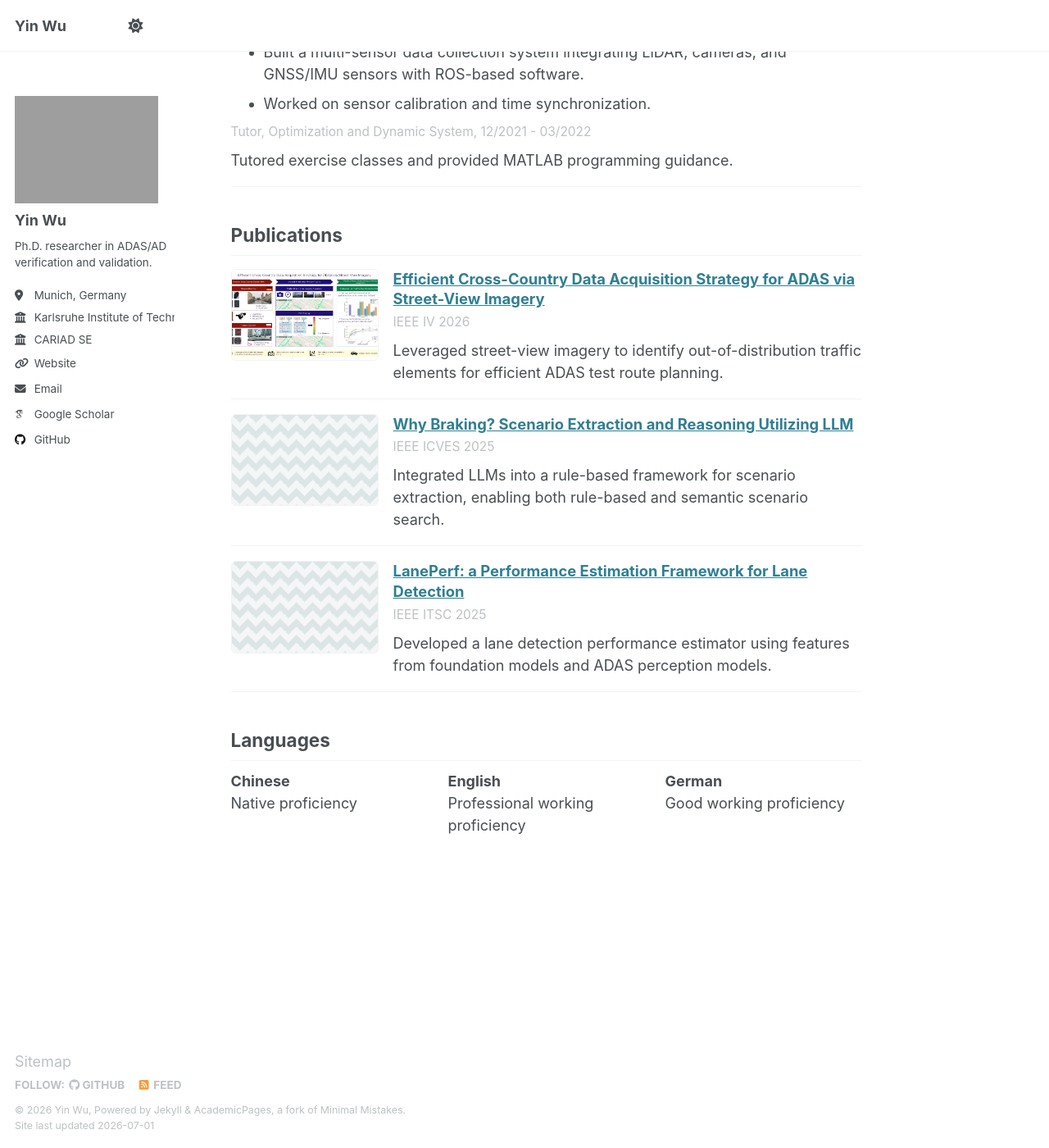
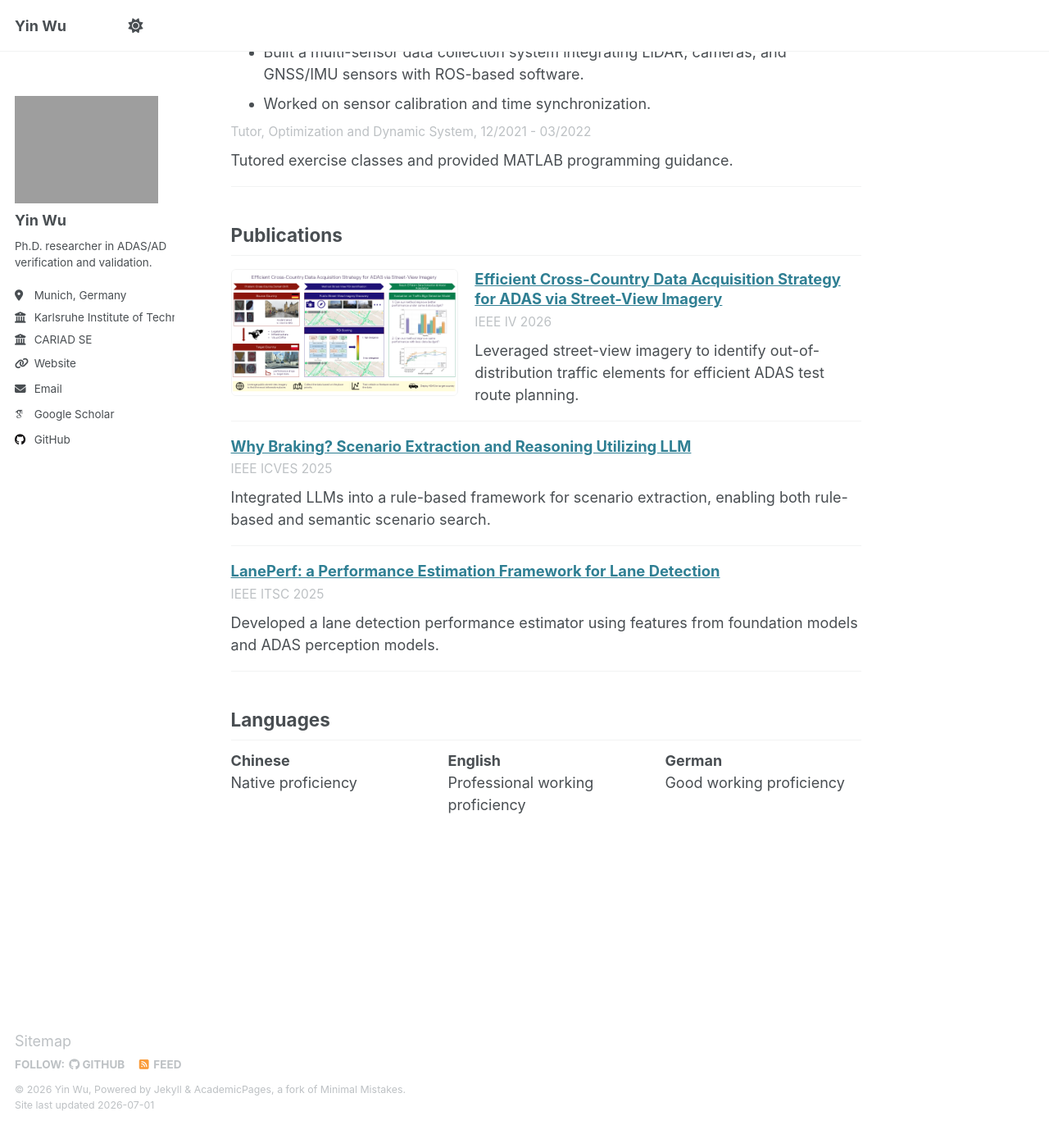
Before and after one commit to yinwu33/yinwu33.github.io, a Jekyll site: the page built from _pages/about.md, in a window 1280 px wide and 1400 px high, scrolled down 1916 px. Shown: the whole window at 82% size. Built offline with Jekyll 4.4.1, drawn with Linux system fonts in a browser that asks for light colours; some web fonts are replaced; after the commit the page ends 3291 px from its top, so only the background shows below that.

Commit message:
two columns

```diff
--- a/_pages/about.md
+++ b/_pages/about.md
@@ -115,7 +115,7 @@ redirect_from:
 
 <section class="home-section" id="publications">
   <h2>Publications</h2>
-  <article class="home-publication">
+  <article class="home-publication home-publication--with-media">
     <a class="home-publication__media" href="https://arxiv.org/pdf/2602.01836" aria-label="Efficient Cross-Country Data Acquisition Strategy for ADAS via Street-View Imagery">
       <img src="{{ '/images/publications/GraphicAbstract.png' | relative_url }}" alt="Graphic abstract for Efficient Cross-Country Data Acquisition Strategy for ADAS via Street-View Imagery" loading="lazy">
     </a>
@@ -126,7 +126,6 @@ redirect_from:
     </div>
   </article>
   <article class="home-publication">
-    <div class="home-publication__media home-publication__placeholder" aria-hidden="true"></div>
     <div class="home-publication__body">
       <h3><a href="https://arxiv.org/pdf/2507.15874">Why Braking? Scenario Extraction and Reasoning Utilizing LLM</a></h3>
       <p class="home-meta">IEEE ICVES 2025</p>
@@ -134,7 +133,6 @@ redirect_from:
     </div>
   </article>
   <article class="home-publication">
-    <div class="home-publication__media home-publication__placeholder" aria-hidden="true"></div>
     <div class="home-publication__body">
       <h3><a href="https://arxiv.org/pdf/2507.12894">LanePerf: a Performance Estimation Framework for Lane Detection</a></h3>
       <p class="home-meta">IEEE ITSC 2025</p>
--- a/assets/css/main.scss
+++ b/assets/css/main.scss
@@ -122,10 +122,10 @@
   border-bottom: 1px solid var(--global-border-color);
 }
 
-.home-publication {
+.home-publication--with-media {
   display: grid;
-  grid-template-columns: minmax(8rem, 10rem) minmax(0, 1fr);
-  gap: 1rem;
+  grid-template-columns: minmax(9.5rem, 36%) minmax(0, 1fr);
+  gap: 1rem 1.15rem;
   align-items: start;
 }
 
@@ -152,29 +152,23 @@
 .home-publication__media {
   display: block;
   width: 100%;
-  aspect-ratio: 16 / 10;
+  max-width: 18rem;
+  aspect-ratio: 16 / 9;
   overflow: hidden;
   border: 1px solid var(--global-border-color);
   border-radius: 6px;
-  background: #f4f6f7;
+  background: #fff;
+}
+
+.home-publication__body {
+  min-width: 0;
 }
 
 .home-publication__media img {
   display: block;
   width: 100%;
   height: 100%;
-  object-fit: cover;
-}
-
-.home-publication__placeholder {
-  background:
-    linear-gradient(135deg, rgba(47, 111, 109, 0.12) 25%, transparent 25%),
-    linear-gradient(225deg, rgba(47, 111, 109, 0.12) 25%, transparent 25%),
-    linear-gradient(315deg, rgba(47, 111, 109, 0.12) 25%, transparent 25%),
-    linear-gradient(45deg, rgba(47, 111, 109, 0.12) 25%, transparent 25%),
-    #f4f6f7;
-  background-position: 0.55rem 0, 0.55rem 0, 0 0, 0 0;
-  background-size: 1.1rem 1.1rem;
+  object-fit: contain;
 }
 
 .home-entry__head span {
@@ -211,16 +205,18 @@
   margin-bottom: 0;
 }
 
-@media (max-width: 37.5em) {
-  .home-publication {
+@media (max-width: 26em) {
+  .home-publication--with-media {
     grid-template-columns: 1fr;
     gap: 0.65rem;
   }
 
   .home-publication__media {
-    max-width: 18rem;
+    max-width: 100%;
   }
+}
 
+@media (max-width: 37.5em) {
   .home-entry__head {
     display: block;
   }
```
